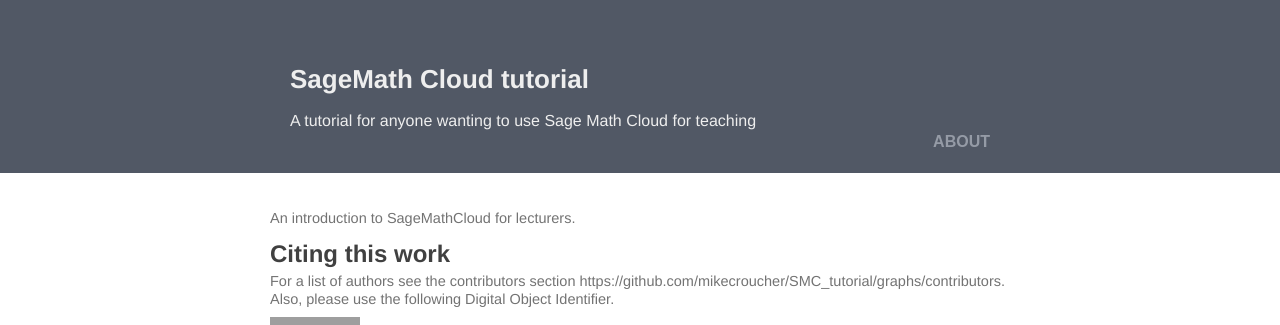
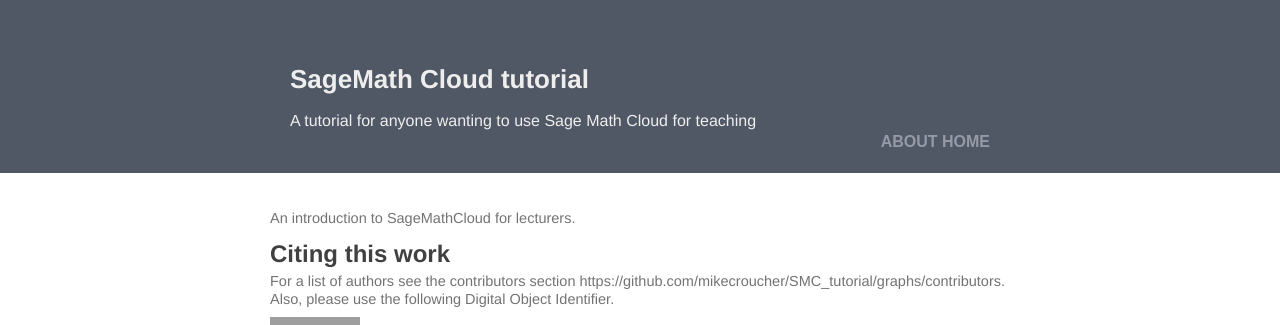
Before and after one commit to sagemathinc/cocalc_tutorial, a Jekyll site: the page built from README.md, in a window 1280 px wide. Shown: the top 325 px of the page. Built offline with Jekyll 4.4.1, drawn with Linux system fonts in a browser that asks for light colours; our own code applies the rules of GitHub Pages for plain Markdown files; grey boxes are pictures that could not be loaded.

Commit message:
Added 'home' to the navigation

```diff
--- a/_includes/header.html
+++ b/_includes/header.html
@@ -5,6 +5,7 @@
 
 		<div class="nav">
 			<a href="{{site.baseurl}}/about">About</a>
+			<a href="{{site.baseurl}}">Home</a>
 		</div>
 
 	</div>
```
